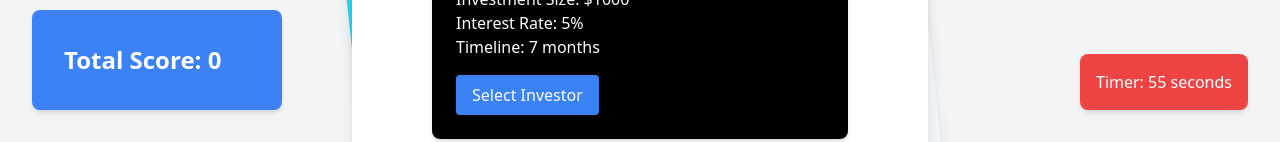
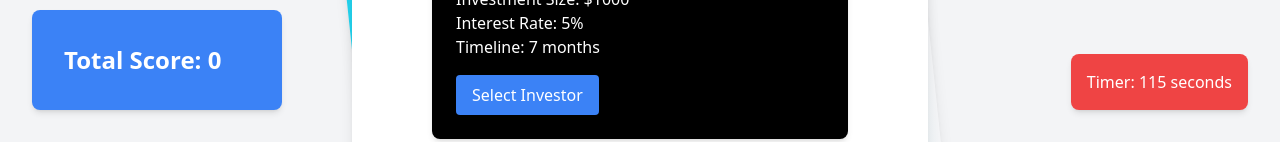
Before and after one commit to samzer/kf-game, a Next.js app: page /game in a window 1280 px wide. Shown: the part 658-800 px from the top of the page. Built offline with nearby package versions, Linux system fonts and the light colour scheme.

Commit message:
Make it 2 mins

```diff
--- a/pages/game.js
+++ b/pages/game.js
@@ -14,7 +14,7 @@ export default function Home() {
   const [levels, setLevels] = useState(initialLevels);
   const [selectedInvestor, setSelectedInvestor] = useState();
   const [totalScore, setTotalScore] = useState(0);
-  const [timer, setTimer] = useState(60); // Change the timer value based on your game requirements
+  const [timer, setTimer] = useState(120); // Change the timer value based on your game requirements
   const { smallBusiness, potentialInvestors } = levels[levelIndex];
   const [selectedInvestorStatus, setSelectedInvestorStatus] = useState(
     Array(potentialInvestors.length).fill(false)
```
